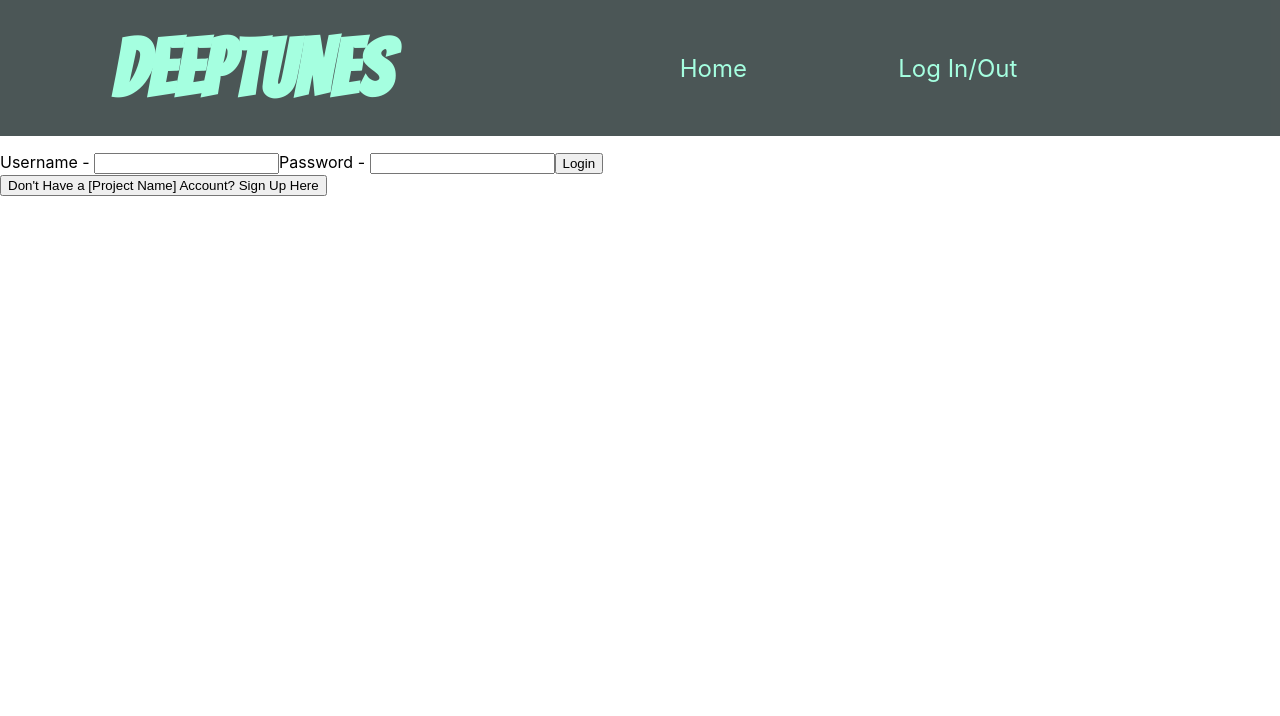
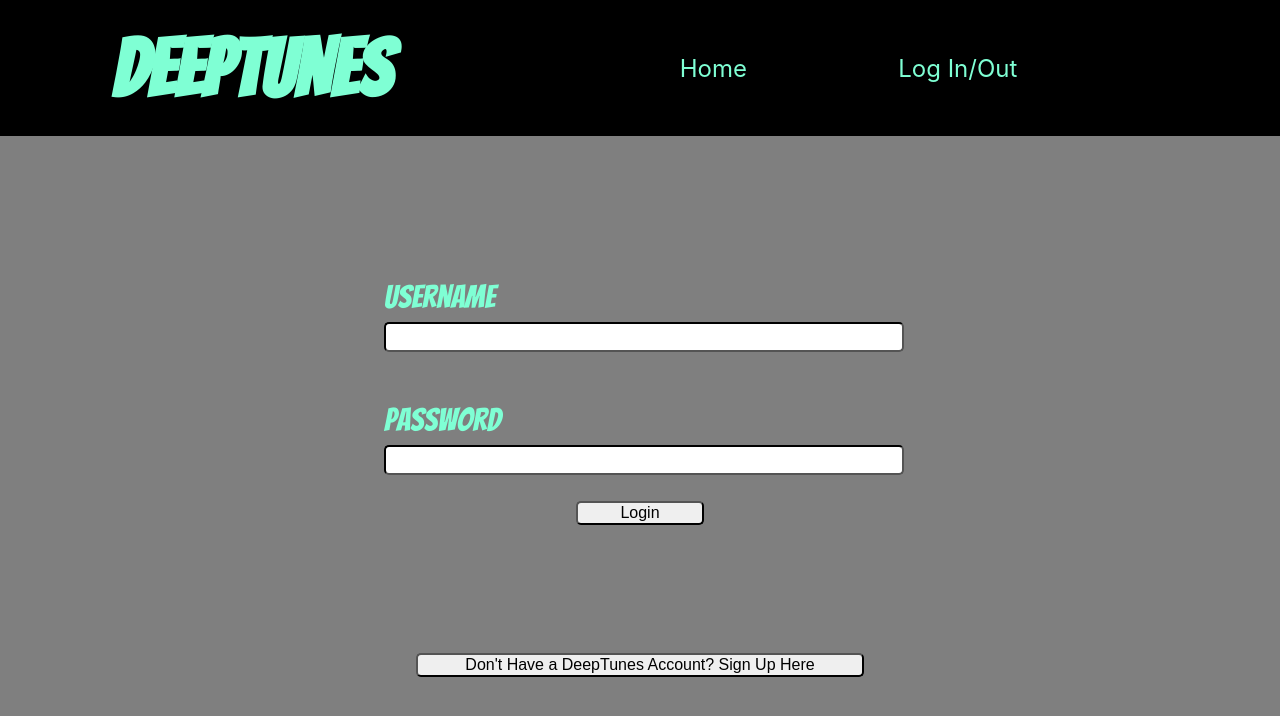
Before and after one commit to joowoonk/frontend-1, a React (Create React App) app in the folder frontend/: page /login in a window 1280 px wide. Shown: the top 716 px of the page. Built offline with nearby package versions, Linux system fonts and the light colour scheme.

Commit message:
Got basic style for login page working

```diff
--- a/frontend/src/components/NavBar/NavStyles.jsx
+++ b/frontend/src/components/NavBar/NavStyles.jsx
@@ -1,21 +1,23 @@
 import styled from "styled-components";
-import { fadedBlack, babySeal, aqua } from "../styles/ComponentStyleConstants";
+import { aqua, bangers } from "../styles/ComponentStyleConstants";
 
 const NavStyles = styled.nav`
   display: flex;
   justify-content: space-evenly;
-  background-color: ${fadedBlack.background};
-  opacity: ${fadedBlack.opacity};
+
+  background-color: black;
   font-size: 1.5rem;
 
   h1 {
     color: ${aqua};
-    font-family: Bangers, cursive;
+    opacity: 1;
+    font-family: ${bangers};
     font-size: 5rem;
     margin: 2%;
   }
 
   .menuNav {
+    opacity: 1;
     display: flex;
     justify-content: space-evenly;
     align-items: center;
--- a/frontend/src/components/styles/ComponentStyleConstants.js
+++ b/frontend/src/components/styles/ComponentStyleConstants.js
@@ -1,6 +1,4 @@
-export const fadedBlack = {
-  background: "#000f0f",
-  opacity: 0.7,
-}
+export const fadedBlack = "rgba(0, 0, 0, 0.5)";
 export const babySeal = "#709689";
 export const aqua = "#7fffd4";
+export const bangers = "Bangers, cursive";
--- a/frontend/src/pages/LoginPage/LoginForm.js
+++ b/frontend/src/pages/LoginPage/LoginForm.js
@@ -9,8 +9,8 @@ function LoginForm(props) {
         {<p>{errors.username}</p>}
         {<p>{errors.password}</p>}
       </div>
-      <label>
-        Username -{" "}
+      <label className="username-input">
+        Username{" "}
         <input
           value={values.username}
           onChange={onInputChange}
@@ -18,8 +18,8 @@ function LoginForm(props) {
           type="text"
         />
       </label>
-      <label>
-        Password -{" "}
+      <label className="password-input">
+        Password{" "}
         <input
           value={values.password}
           onChange={onInputChange}
--- a/frontend/src/pages/LoginPage/LoginPage.js
+++ b/frontend/src/pages/LoginPage/LoginPage.js
@@ -1,4 +1,5 @@
 import React, { useState } from "react";
+import LoginPageStyles from "./LoginPageStyles.jsx";
 import { Link } from "react-router-dom";
 
 import * as yup from "yup";
@@ -64,7 +65,7 @@ function LoginPage() {
   };
 
   return (
-    <div className="login-page">
+    <LoginPageStyles>
       <header className="login-page-header"></header>
 
       <LoginForm
@@ -74,9 +75,9 @@ function LoginPage() {
         errors={formErrors}
       />
       <Link to="/signup">
-        <button>Don't Have a [Project Name] Account? Sign Up Here</button>
+        <button>Don't Have a DeepTunes Account? Sign Up Here</button>
       </Link>
-    </div>
+    </LoginPageStyles>
   );
 }
 
--- /dev/null
+++ b/frontend/src/pages/LoginPage/LoginPageStyles.jsx
@@ -0,0 +1,75 @@
+import styled from "styled-components";
+import { fadedBlack, aqua } from "../../components/styles/ComponentStyleConstants";
+
+const LoginPageStyles = styled.div`
+  display: flex;
+  flex-direction: column;
+  background-color: ${fadedBlack};
+
+  .login-form {
+    display: flex;
+    flex-direction: column;
+    justify-content: center;
+    align-items: center;
+
+    .username-input {
+      margin-top: 10%;
+    }
+
+    label {
+      color: ${aqua};
+      font-family: Bangers, cursive;
+      font-size: 2rem;
+      margin: 2%;
+      width: 40%;
+
+      input {
+        color: black;
+        font-size: 1rem;
+        text-align: center;
+        height: 3vh;
+        border-color: black;
+        border-radius: 5px;
+        width: 100%;
+        outline: none;
+      }
+    }
+
+    button {
+      font-size: 1rem;
+      border-color: black;
+      border-radius: 5px;
+      width: 10%;
+      margin-bottom: 10%;
+      outline: none;
+
+      &:hover {
+        cursor: pointer;
+        color: white;
+        background-color: ${fadedBlack};
+      }
+    }
+  }
+
+  a {
+    width: 35%;
+    margin: 0 auto;
+    margin-bottom: 20%;
+
+    button {
+      width: 100%;
+      font-size: 1rem;
+      border-color: black;
+      border-radius: 5px;
+      outline: none;
+
+      &:hover {
+        cursor: pointer;
+        color: white;
+        background-color: ${fadedBlack};
+      }
+    }
+  }
+`
+
+export default LoginPageStyles;
```
